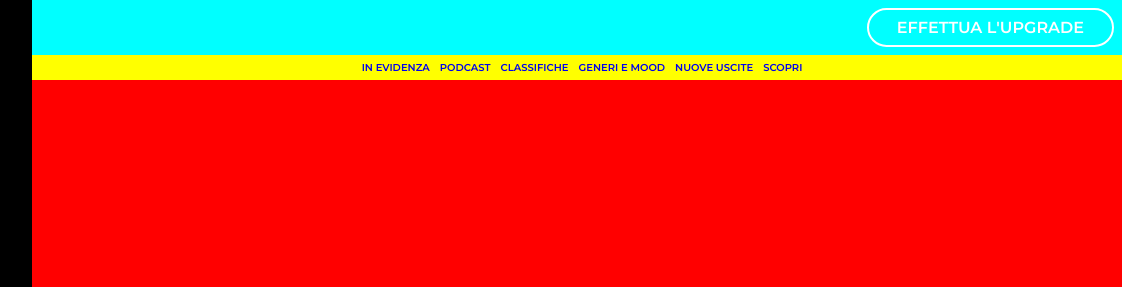
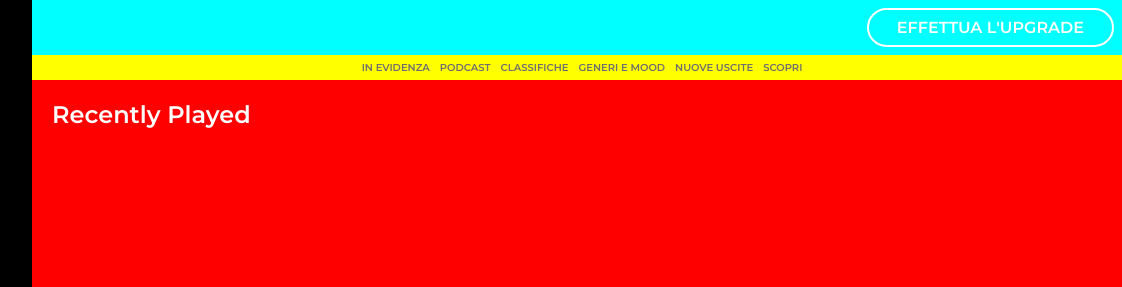
Before and after one commit to sarahelshark/-html-css-spotifyweb-, a plain HTML site: page index.html in a window 1280 px wide. Shown: the top 287 px of the page, 158-1280 px from the left. Drawn offline with Linux system fonts and the light colour scheme.

Commit message:
feat add
debug of recently played section's title

```diff
--- a/index.html
+++ b/index.html
@@ -128,7 +128,7 @@
          <a class="btn-large" href="https://www.lipsum.com/" target="_blank">EFFETTUA L'UPGRADE</a>
       </div>
 
-      <!-- navigazione sezioni musica  -->
+      <!-- navigazione sezioni generi musicali  -->
       <div class="section-titles">
           <a href="#">
              IN EVIDENZA
@@ -140,6 +140,9 @@
           <a href="#">NUOVE USCITE</a>
           <a href="#">SCOPRI</a>
       </div>
+
+      <!-- brani recenti -->
+      <h2>  Recently Played </h2>
 
 
 
--- a/style.css
+++ b/style.css
@@ -397,6 +397,15 @@ hr:only-of-type{
 }
 .section-titles>a{
     padding-left: 10px;
+    font-weight: 900;
+    color: var(--spoty-text);
+}
+
+#site_main>h2{
+    padding-left: 20px;
+    padding-top: 20px;
+    font-weight: 900;
+    color: var(--spoty-white);
 }
 /*#endregion debug*/
 /*************************************************************/
```
Lines whose indentation alone changed are shown as unchanged.
